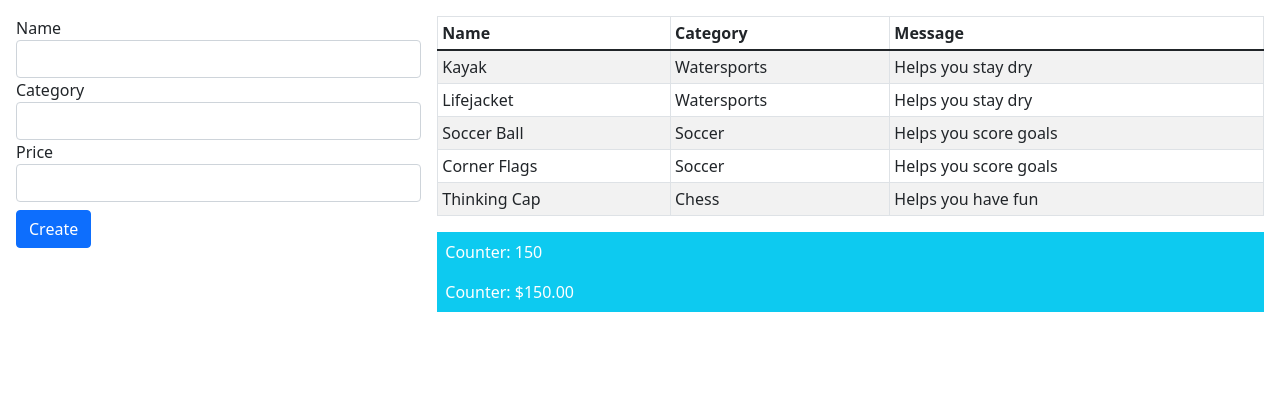
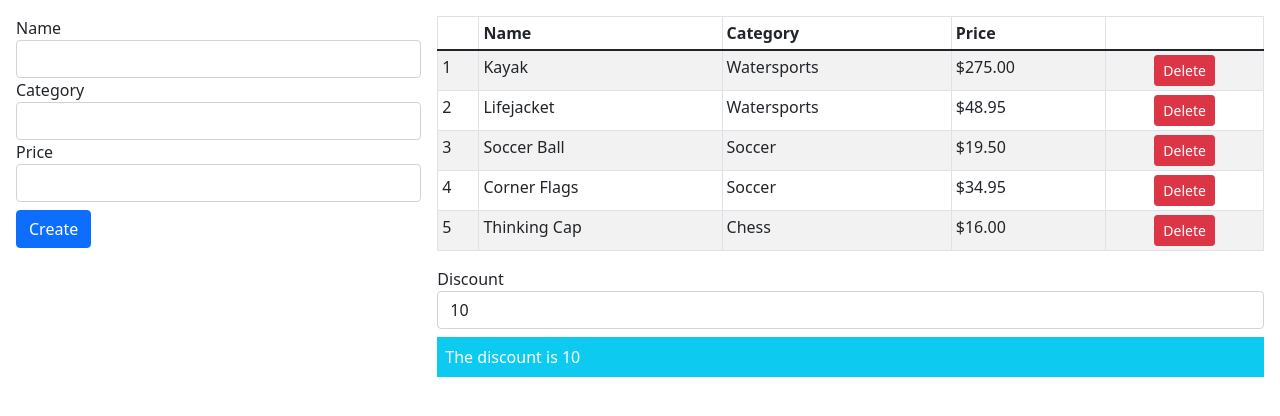
Before and after one commit to rafaelhfreitas/angular_underhood, an Angular app: page / in a window 1280 px wide. Shown: the top 416 px of the page. Built offline with nearby package versions, Linux system fonts and the light colour scheme.

Commit message:
Add service without dependence injection to show the problem

```diff
--- /dev/null
+++ b/src/app/discount.service.ts
@@ -0,0 +1,16 @@
+export class DiscountService {
+
+    private discountValue: number = 10;
+
+    public get discount(): number {
+        return this.discountValue;
+    }
+
+    public set discount(newValue: number) {
+        this.discountValue = newValue ?? 0;
+    }
+
+    public applyDiscount(price: number) {
+        return Math.max(price - this.discountValue, 5);
+    }
+}
--- /dev/null
+++ b/src/app/discountDisplay.component.ts
@@ -0,0 +1,13 @@
+import { Component, Input } from "@angular/core";
+import { DiscountService } from "./discount.service";
+
+@Component({
+    selector: "paDiscountDisplay",
+    template: `<div class="bg-info text-white p-2 my-2">
+                    The discount is {{discounter?.discount }}
+               </div>`
+})
+export class PaDiscountDisplayComponent {
+    @Input("discounter")
+    discounter?: DiscountService;
+}
--- /dev/null
+++ b/src/app/discountEditor.component.ts
@@ -0,0 +1,20 @@
+import { Component, Input } from "@angular/core";
+import { DiscountService } from "./discount.service";
+
+
+@Component({
+    selector: "paDiscountEditor",
+    template: `<div class="form-group">
+                    <label>Discount</label>
+                    <ng-template [ngIf]="discounter?.discount ?? false">
+                        <input [(ngModel)]="discounter!.discount"
+                             class="form-control" type="number" />
+                    </ng-template>
+                </div>`
+})
+
+
+export class PaDiscountEditorComponent {
+    @Input("discounter")
+    discounter?: DiscountService;
+}
--- a/src/app/productTable.component.html
+++ b/src/app/productTable.component.html
@@ -1,26 +1,28 @@
 <table class="table table-sm table-bordered table-striped">
     <thead>
         <tr>
+            <th></th>
             <th>Name</th>
             <th>Category</th>
-            <th>Message</th>
+            <th>Price</th>
+            <th></th>
         </tr>
     </thead>
     <tbody>
-        <tr *paFor="let item of getProducts()">
-            <td>{{ item.name }}</td>
-            <td>{{ item.category }}</td>
-            <td>Helps you {{ item.category | i18nSelect:selectMap }} </td>
+        <tr *paFor="let item of getProducts(); let i = index">
+            <td>{{i + 1}}</td>
+            <td>{{item.name}}</td>
+            <td>{{item.category}}</td>
+            <td>{{item.price | currency:"USD":"symbol" }}</td>
+            <td class="text-center">
+                <button class="btn btn-danger btn-sm" (click)="deleteProduct(item.id)">
+                    Delete
+                </button>
+            </td>
         </tr>
     </tbody>
 </table>
 
 
-<div class="bg-info text-white p-2">
-    <div> Counter: {{ numbers | async }} </div>
-</div>
-
-
-<div class="bg-info text-white p-2">
-    <div> Counter: {{ numbers | async | currency:"USD":"symbol":"2.2-2" }} </div>
-</div>
+<paDiscountEditor [discounter]="discounter"></paDiscountEditor>
+<paDiscountDisplay [discounter]="discounter"></paDiscountDisplay>
--- a/src/app/productTable.component.ts
+++ b/src/app/productTable.component.ts
@@ -1,7 +1,8 @@
 import { Component, Input, QueryList, ViewChildren } from "@angular/core";
 import { Product } from "./product.model";
 import { Model } from "./repository.model";
-import { Subject } from "rxjs";
+// import { Subject } from "rxjs";
+import { DiscountService } from "./discount.service";
 
 
 @Component({
@@ -9,6 +10,8 @@ import { Subject } from "rxjs";
     templateUrl: "productTable.component.html"
 })
 export class ProductTableComponent {
+
+    discounter: DiscountService = new DiscountService();
 
     @Input("model")
     dataModel: Model | undefined;
@@ -31,24 +34,24 @@ export class ProductTableComponent {
     categoryFilter: string | undefined;
     itemCount: number = 3;
 
-    selectMap = {
-        "Watersports": "stay dry",
-        "Soccer": "score goals",
-        "other": "have fun"
-    }
-    numberMap = {
-        "=1": "one product",
-        "=2": "two products",
-        "other": "# products"
-    }
+    // selectMap = {
+    //     "Watersports": "stay dry",
+    //     "Soccer": "score goals",
+    //     "other": "have fun"
+    // }
+    // numberMap = {
+    //     "=1": "one product",
+    //     "=2": "two products",
+    //     "other": "# products"
+    // }
 
-    numbers: Subject<number> = new Subject<number>();
+    // numbers: Subject<number> = new Subject<number>();
 
-    ngOnInit() {
-        let counter = 100;
-        setInterval(() => {
-            this.numbers.next(counter += 10)
-        }, 1000);
-    }
+    // ngOnInit() {
+    //     let counter = 100;
+    //     setInterval(() => {
+    //         this.numbers.next(counter += 10)
+    //     }, 1000);
+    // }
 
 }
```
Also changed, not shown: src/app/app.module.ts (+6 -1 lines).
